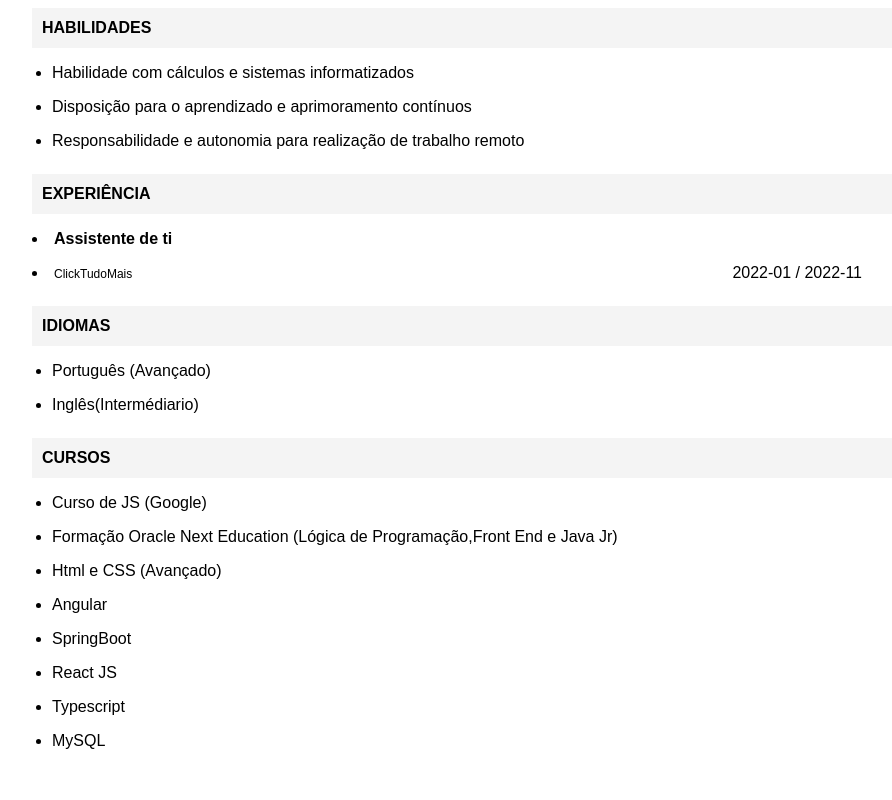
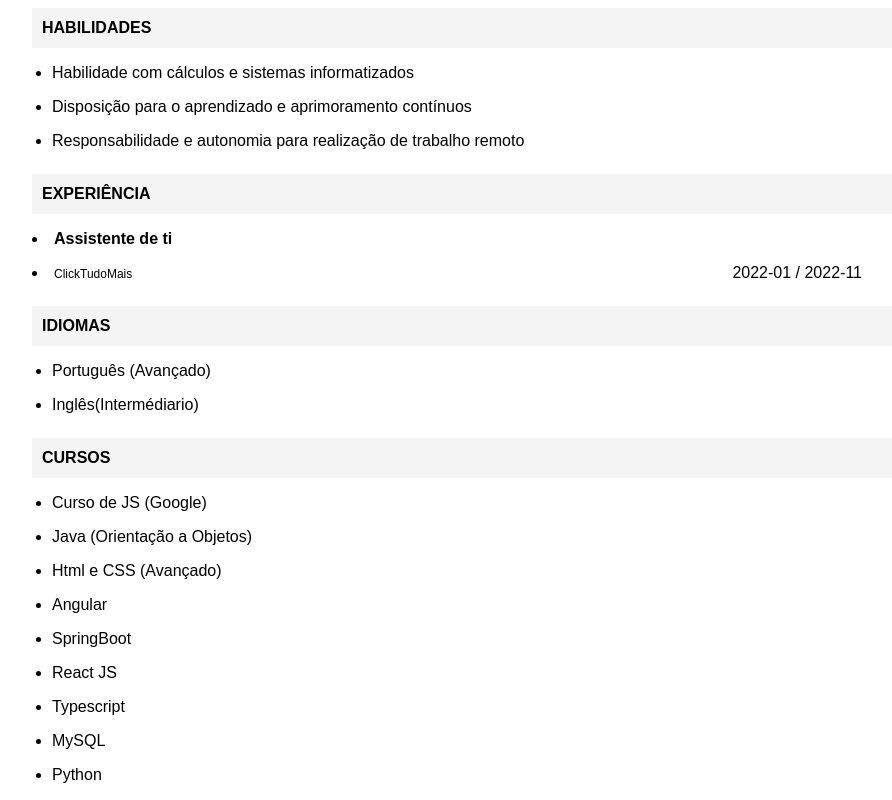
Before and after one commit to ViniciusFalcao/Curriculo, a plain HTML site: page index.html in a window 1280 px wide. Shown: the part 491-1291 px from the top of the page, without its empty margins (118-1010 px from the left). Before the commit the page ends 1257 px from the top, so only its background shows below. Drawn offline with Linux system fonts and the light colour scheme.

Commit message:
Update index.html

```diff
--- a/index.html
+++ b/index.html
@@ -45,13 +45,14 @@
             <div class="titulo__secoes"><h4 class="titulo">CURSOS</h4></div>
             <ul>
                 <li>Curso de JS (Google)</li>
-                <li>Formação Oracle Next Education (Lógica de Programação,Front End e Java Jr)</li>
+                <li>Java (Orientação a Objetos)</li>
                 <li>Html e CSS (Avançado)</li>
                 <li>Angular</li>
                 <li>SpringBoot</li>
                 <li>React JS</li>
                 <li>Typescript</li>
                 <li>MySQL</li>
+                <li>Python</li>
             </ul>
         </div>
     </div>
```
